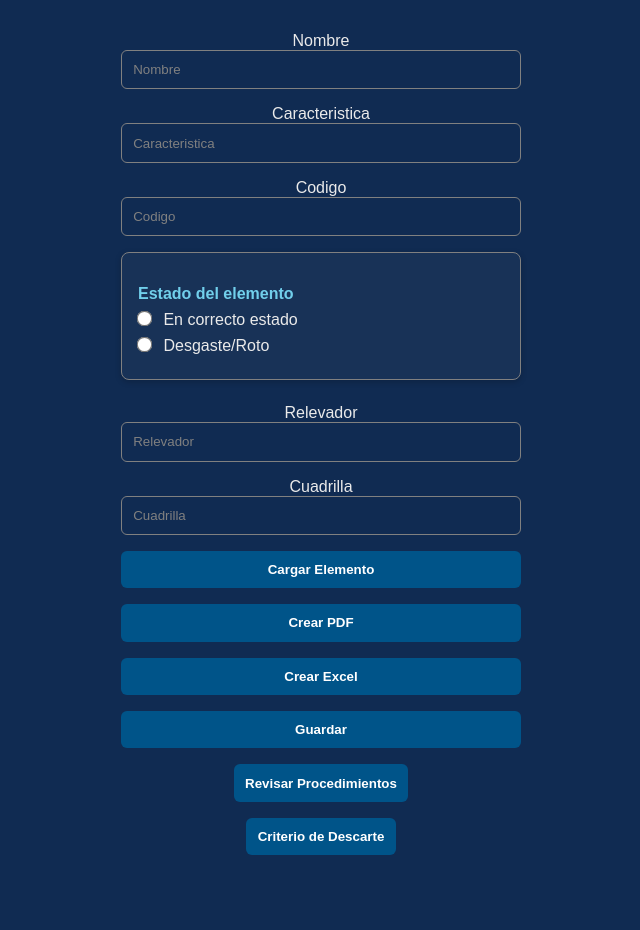
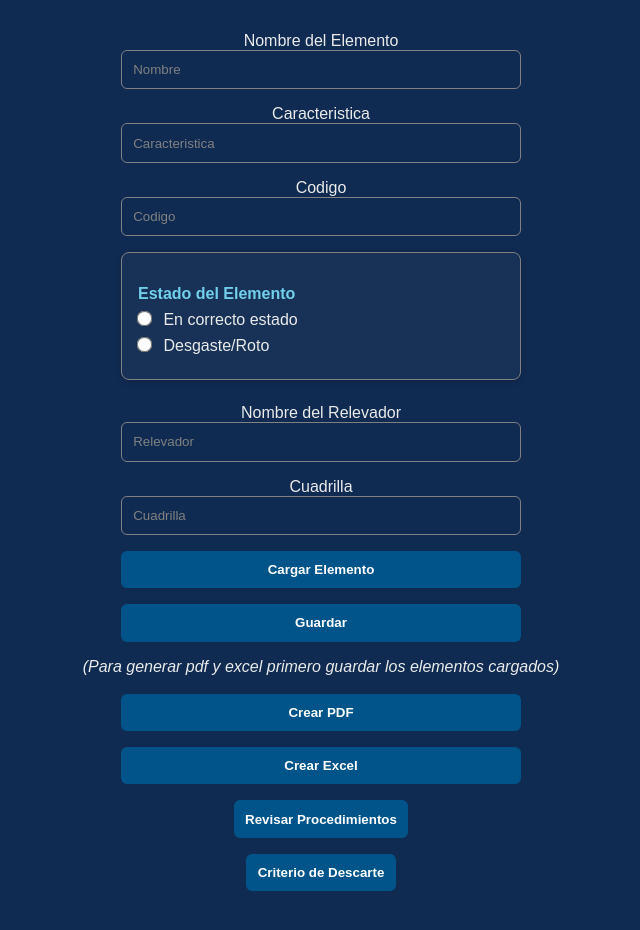
Before and after one commit to Vega-David/Sist_Relevamiento, a plain HTML site: page index.html in a window 1280 px wide. Shown: the whole page, without its empty margins (319-959 px from the left). Before the commit the page ends 903 px from the top, so only its background shows below. Drawn offline with nearby package versions, Linux system fonts and the light colour scheme.

Commit message:
"Modificaciones minimas en la UI del usuario"

```diff
--- a/index.html
+++ b/index.html
@@ -8,7 +8,7 @@
 </head>
 <body>
 
-    <label for="Nombre">Nombre</label>
+    <label for="Nombre">Nombre del Elemento</label>
     <input type="text" name="Nombre" id="Nombre" placeholder="Nombre" class="input-campo">
     <label for="Caracteristica">Caracteristica</label>
     <input type="text" name="Caracteristica" id="Caracteristica" placeholder="Caracteristica" class="input-campo">
@@ -16,7 +16,7 @@
     <input type="text" name="Codigo" id="Codigo" placeholder="Codigo" class="input-campo">
 
     <div class="estado-box">
-    <p class="estado-label">Estado del elemento</p>
+    <p class="estado-label">Estado del Elemento</p>
 
     <label class="radio-label">
         <input type="radio" name="Estado" class="input-radio" value="Aprobado"> En correcto estado
@@ -26,15 +26,17 @@
     </label>
     </div>
 
-    <label for="Relevador">Relevador</label>
+    <label for="Relevador">Nombre del Relevador</label>
     <input type="text" name="Relevador" id="Relevador" placeholder="Relevador" class="input-campo">
     <label for="Cuadrilla">Cuadrilla</label>
     <input type="number" name="Cuadrilla" id="Cuadrilla" placeholder="Cuadrilla" class="input-campo">
 
     <button id="Cargar" class="btn">Cargar Elemento</button>
+    <button id="Guardar" class="btn">Guardar</button>
+    <i>(Para generar pdf y excel primero guardar los elementos cargados)</i>
+    <br>
     <button id="CrearPDF" class="btn">Crear PDF</button>
     <button id="CrearExcel" class="btn">Crear Excel</button>
-    <button id="Guardar" class="btn">Guardar</button>
     <a href="https://drive.google.com/file/d/1OXeb5wIpg_vXUASn5zqLkUnW3PlSS15i/view?usp=sharing" target="_blank"><button class="btn">Revisar Procedimientos</button></a>
     <a href="https://docs.google.com/document/d/e/2PACX-1vTkoKRQgCDm7vHD3SGMHNQ5ld7OZXocLRtOhuOcFEOzrgUwKFe0mgfU0_VBNIgFXzuphWFO2Tz8zCLJ/pub" target="_blank"><button class="btn">Criterio de Descarte</button></a>
 
```
